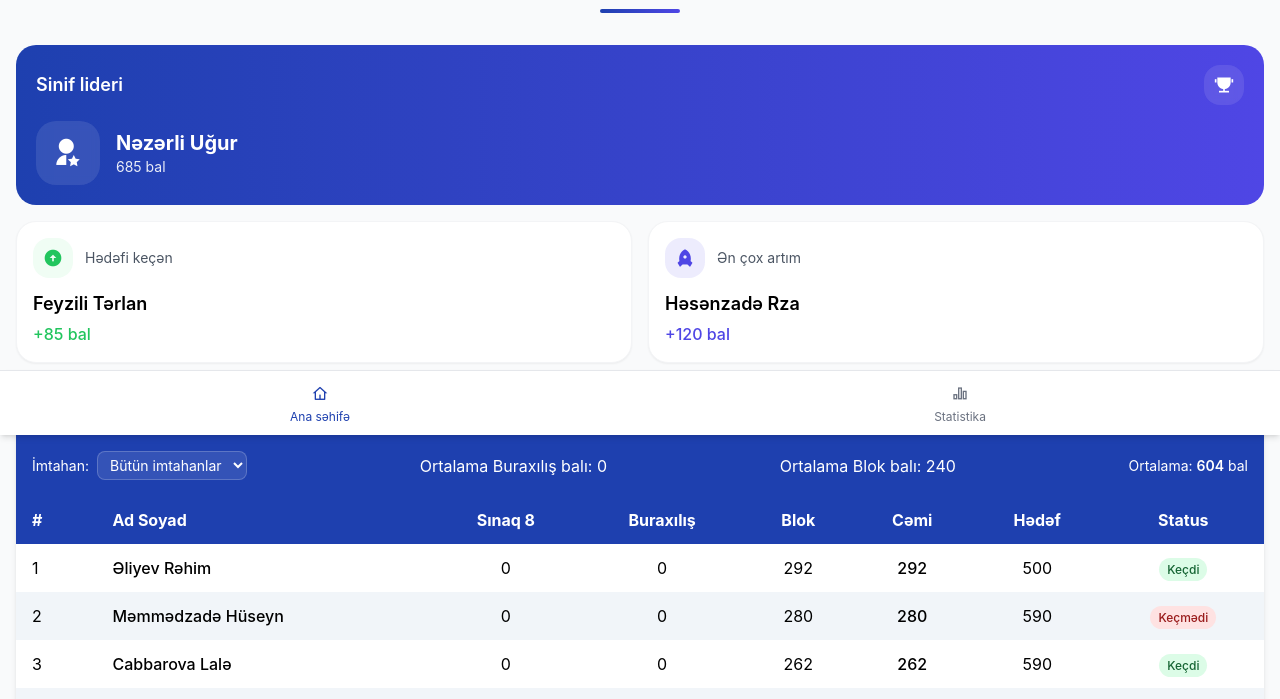
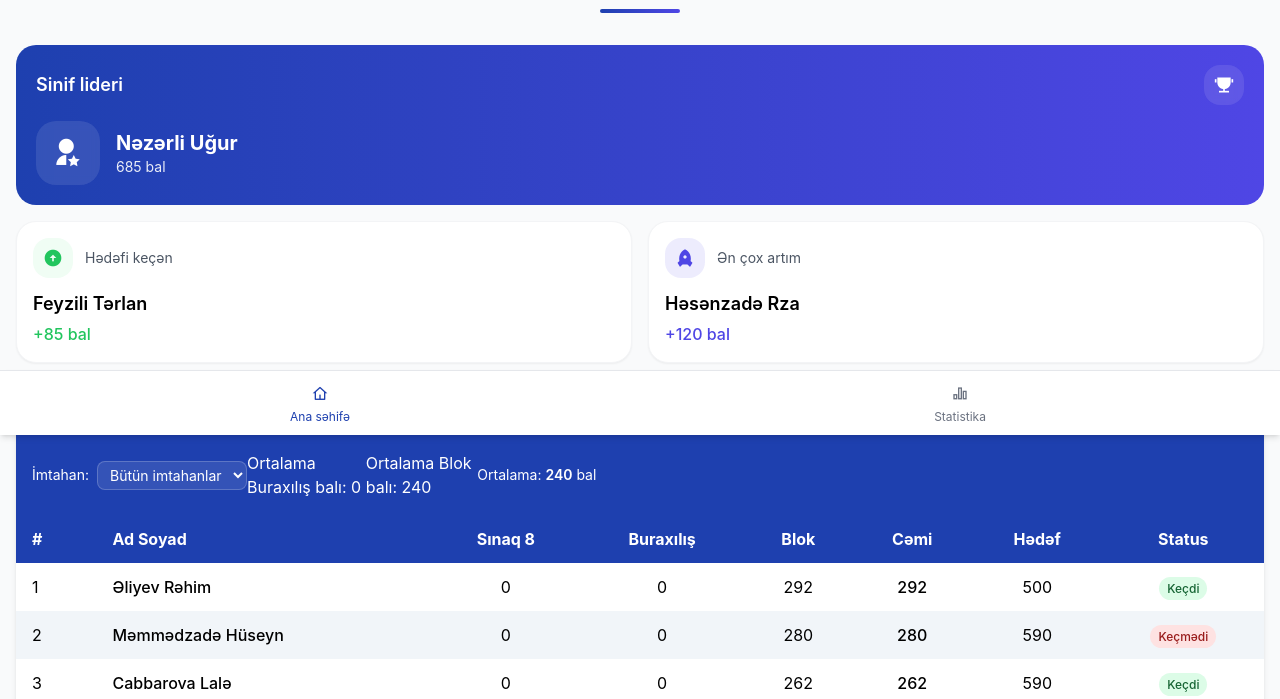
Before and after one commit to ibis042/110A, a plain HTML site: page index.html in a window 1280 px wide. Shown: the part 365-1064 px from the top of the page. Drawn offline with nearby package versions, Linux system fonts and the light colour scheme.

Commit message:
Update index.html

```diff
--- a/index.html
+++ b/index.html
@@ -212,8 +212,8 @@ height="0" width="0" style="display:none;visibility:hidden"></iframe></noscript>
 </div>
 <div class="ortaburaxilis">Ortalama Buraxılış balı: 0</div>
 <div class="ortablok">Ortalama Blok balı: 240</div>
-<div class="text-sm">
-Ortalama: <span id="averageScore" class="font-semibold">604</span> bal
+<div class="text-sm w-full text-left mt-2 sm:mt-0">
+Ortalama: <span id="averageScore" class="font-semibold">240</span> bal
 </div>
 </div>
 </div>
```
